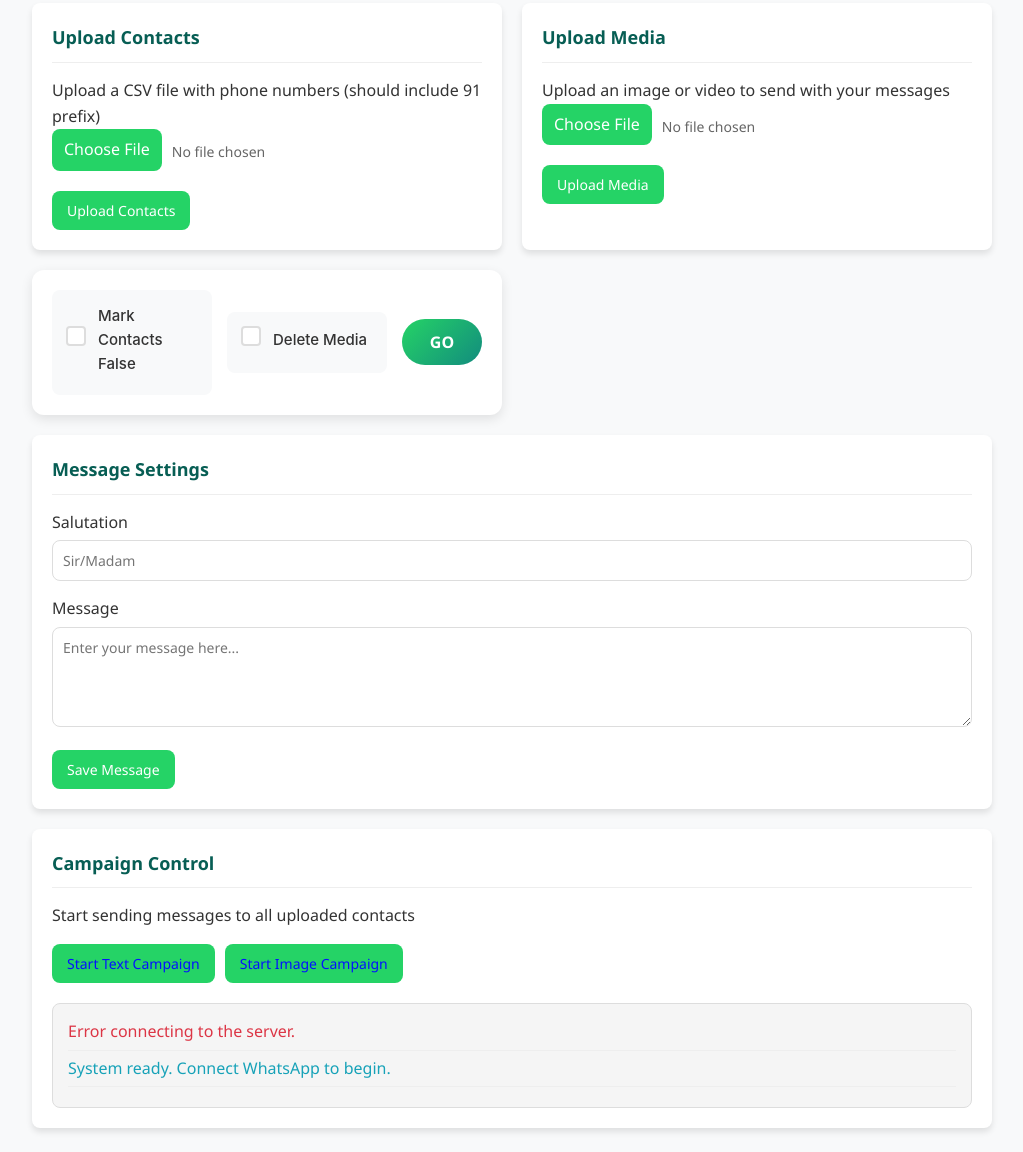
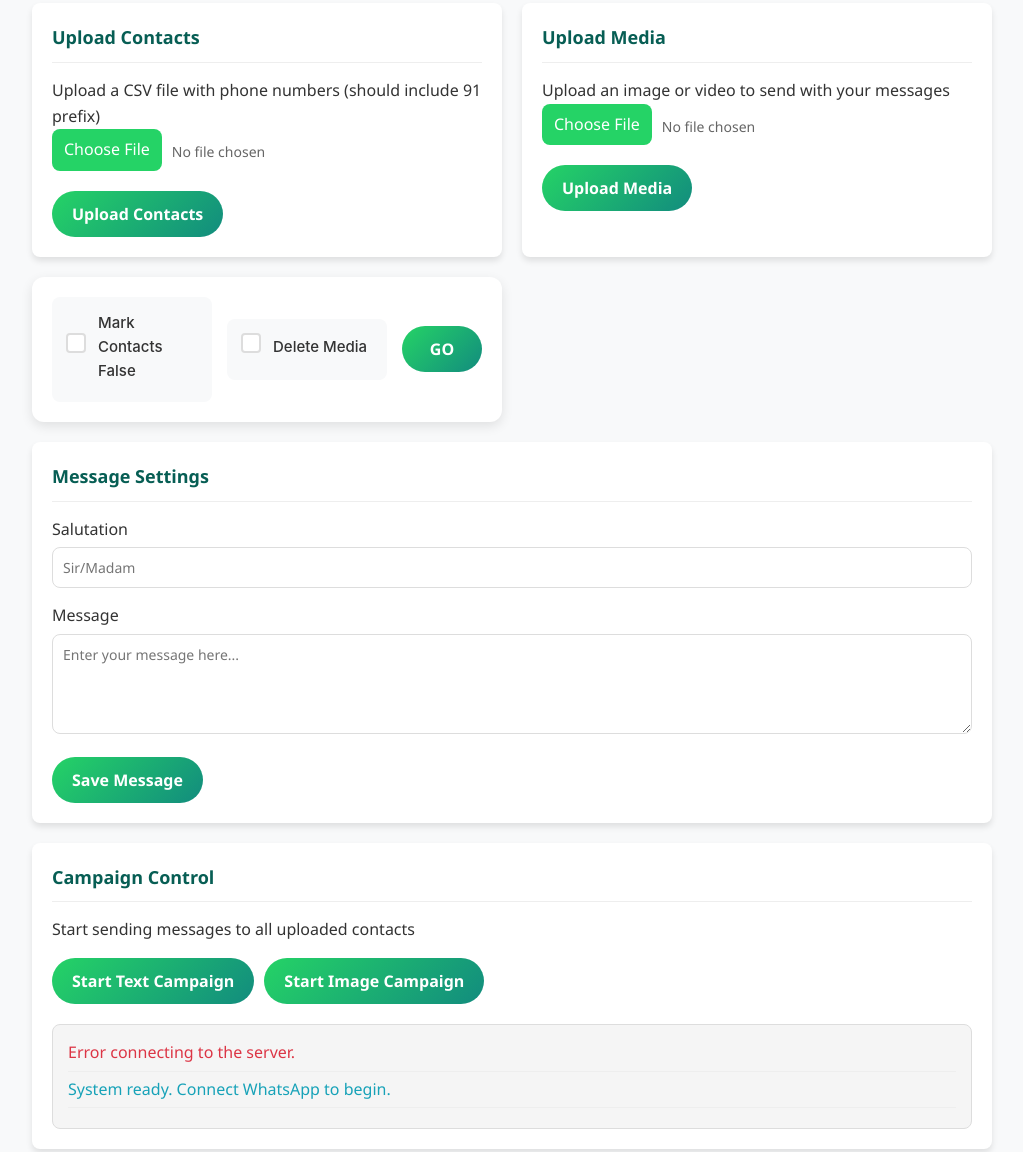
Before and after one commit to KapilSinghDev/Whatsapp-multicast-tool, a website: page whatsapp-auto-web-frontend/index.html in a window 1280 px wide. Shown: the part 251-1403 px from the top of the page, without its empty margins (128-1151 px from the left). Drawn offline with Linux system fonts and the light colour scheme; no server answers.

Commit message:
fix element id

```diff
--- a/whatsapp-auto-web-frontend/index.html
+++ b/whatsapp-auto-web-frontend/index.html
@@ -40,7 +40,7 @@
                         <span class="file-name" id="contactsFileName">No file chosen</span>
                     </div>
                 </div>
-                <button id="uploadContactsBtn">Upload Contacts</button>
+                <button class="go-button" id="uploadContactsBtn">Upload Contacts</button>
             </div>
 
             <div class="card">
@@ -53,7 +53,7 @@
                         <span class="file-name" id="mediaFileName">No file chosen</span>
                     </div>
                 </div>
-                <button id="uploadMediaBtn">Upload Media</button>
+                <button class="go-button" id="uploadMediaBtn">Upload Media</button>
             </div>
 
             <div class="btn-dashboard">
@@ -88,15 +88,15 @@
                     <label for="message">Message</label>
                     <textarea id="message" placeholder="Enter your message here..."></textarea>
                 </div>
-                <button id="saveMessageBtn">Save Message</button>
+                <button class="go-button" id="saveMessageBtn">Save Message</button>
             </div>
 
             <div class="card full-width">
                 <h2>Campaign Control</h2>
                 <p>Start sending messages to all uploaded contacts</p>
                 <div class="row">
-                    <button id="startCampaignBtn" class="success">Start Text Campaign</button>
-                    <button id="startPosterCampaignBtn" class="success">Start Image Campaign</button>
+                    <button class="go-button" id="startCampaignBtn" class="success">Start Text Campaign</button>
+                    <button class="go-button" id="startPosterCampaignBtn" class="success">Start Image Campaign</button>
                 </div>
                 <div class="logs" id="logs">
                     <div class="log-entry info">System ready. Connect WhatsApp to begin.</div>
```
